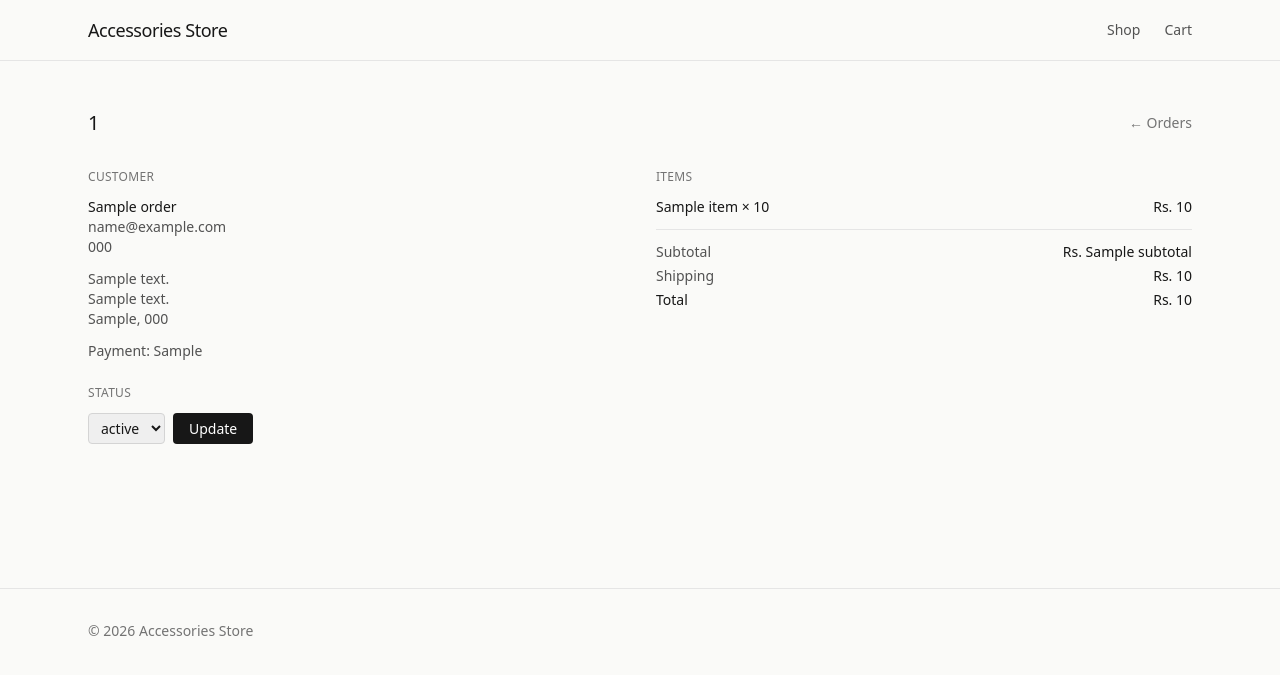
After one commit to Arjun-03/accessories-store, a FastAPI app: template app/templates/admin/order_detail.html in a window 1280 px wide. The commit adds this page. Shown: the top 675 px of the page. Run offline with FastAPI, Linux system fonts and the light colour scheme; the template is opened without the code that fills it: most values are stand-ins (such as "Sample title", 1, 10 or a date in 2020); parts of the project's set-up code (start-up, migrations or seed data) failed here and were passed over; some libraries are stand-ins or nearby versions.

Commit message:
feat: add admin order management (list, detail, status update)

```diff
--- a/app/templates/admin/dashboard.html
+++ b/app/templates/admin/dashboard.html
@@ -7,5 +7,8 @@
     <button class="text-sm text-neutral-500 hover:text-neutral-900">Log out</button>
   </form>
 </div>
+<div class="mt-6">
+  <a href="/admin/orders" class="text-sm underline hover:text-neutral-600">Manage orders →</a>
+</div>
 <p class="text-neutral-600">Logged in as {{ admin.email }}.</p>
 {% endblock %}
--- /dev/null
+++ b/app/templates/admin/order_detail.html
@@ -0,0 +1,55 @@
+{% extends "base.html" %}
+{% block title %}{{ order.order_number }} — Admin{% endblock %}
+
+{% block content %}
+<div class="flex justify-between items-center mb-8">
+  <h1 class="text-xl font-medium">{{ order.order_number }}</h1>
+  <a href="/admin/orders" class="text-sm text-neutral-500 hover:text-neutral-900">← Orders</a>
+</div>
+
+<div class="grid md:grid-cols-2 gap-8">
+
+  <div>
+    <h2 class="text-xs uppercase tracking-wide text-neutral-500 mb-3">Customer</h2>
+    <p class="text-sm">{{ order.customer_name }}</p>
+    <p class="text-sm text-neutral-600">{{ order.customer_email }}</p>
+    <p class="text-sm text-neutral-600">{{ order.customer_phone }}</p>
+    <p class="text-sm text-neutral-600 mt-3">
+      {{ order.shipping_address_line1 }}<br>
+      {% if order.shipping_address_line2 %}{{ order.shipping_address_line2 }}<br>{% endif %}
+      {{ order.shipping_city }}{% if order.shipping_postal_code %}, {{ order.shipping_postal_code }}{% endif %}
+    </p>
+    <p class="text-sm text-neutral-600 mt-3">Payment: {{ order.payment_method }}</p>
+
+    <h2 class="text-xs uppercase tracking-wide text-neutral-500 mb-3 mt-6">Status</h2>
+    <form action="/admin/orders/{{ order.order_number }}/status" method="post" class="flex gap-2">
+      <select name="new_status" class="border border-neutral-300 rounded px-2 py-1 text-sm">
+        {% for s in statuses %}
+        <option value="{{ s }}" {% if s == order.status %}selected{% endif %}>{{ s }}</option>
+        {% endfor %}
+      </select>
+      <button class="bg-neutral-900 text-white text-sm px-4 py-1 rounded hover:bg-neutral-700">
+        Update
+      </button>
+    </form>
+  </div>
+
+  <div>
+    <h2 class="text-xs uppercase tracking-wide text-neutral-500 mb-3">Items</h2>
+    <div class="space-y-2">
+      {% for item in order.items %}
+      <div class="flex justify-between text-sm">
+        <span>{{ item.product_name }} × {{ item.quantity }}</span>
+        <span>Rs. {{ item.line_total }}</span>
+      </div>
+      {% endfor %}
+    </div>
+    <div class="border-t border-neutral-200 mt-3 pt-3 space-y-1 text-sm">
+      <div class="flex justify-between"><span class="text-neutral-600">Subtotal</span><span>Rs. {{ order.subtotal }}</span></div>
+      <div class="flex justify-between"><span class="text-neutral-600">Shipping</span><span>Rs. {{ order.shipping_fee }}</span></div>
+      <div class="flex justify-between font-medium"><span>Total</span><span>Rs. {{ order.total }}</span></div>
+    </div>
+  </div>
+
+</div>
+{% endblock %}
```
Also changed, not shown: app/routers/admin.py (+49 -3 lines), app/services/order_service.py (+29 -5 lines), app/templates/admin/orders.html (added, +40 -0 lines), tests/conftest.py (+18 -0 lines), tests/test_admin_orders.py (added, +35 -0 lines).
